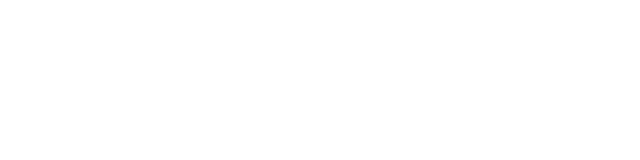
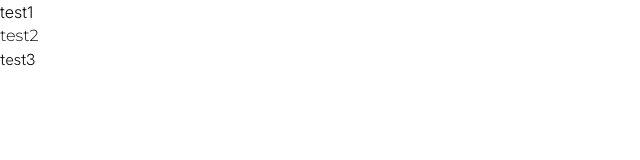
Before and after one commit to KevinAdiwiguna/nextjs-agency-website, a Next.js app: page / in a window 1280 px wide. Shown: the top 160 px of the page, without its empty margins (0-640 px from the left). Built offline with nearby package versions, Linux system fonts and the light colour scheme.

Commit message:
setup fonts

```diff
--- a/src/app/layout.tsx
+++ b/src/app/layout.tsx
@@ -1,5 +1,7 @@
 import type { Metadata } from "next";
 import "./globals.css";
+
+import { hanken_grotesk, inter, montserrat } from '@/styles/fonts'
 
 export const metadata: Metadata = {
   title: "Create Next App",
@@ -13,7 +15,7 @@ export default function RootLayout({
 }>) {
   return (
     <html lang="en">
-      <body>{children}</body>
+      <body className={`${hanken_grotesk} ${inter} ${montserrat}`}>{children}</body>
     </html>
   );
 }
--- a/src/app/page.tsx
+++ b/src/app/page.tsx
@@ -3,6 +3,10 @@ import Image from "next/image";
 export default function Home() {
   return (
     <>
+    <h1 className="font-inter">test1</h1>
+    <h1 className="font-mintserrat">test2</h1>
+    <h1 className="font-hanken_grotesk">test3</h1>
+
     </>
   );
 }
--- a/src/styles/fonts.ts
+++ b/src/styles/fonts.ts
@@ -1,5 +1,26 @@
-import { Inter } from "next/font/google";
+import { Inter, Montserrat,Hanken_Grotesk } from "next/font/google";
 
-export const inter = Inter({
+const inter_init = Inter({
     subsets: ["latin"],
+    weight: ["100", "300", "700"],
+    variable: "--font-inter",
+    display: 'swap'
 });
+
+const montserrat_init = Montserrat({
+    subsets: ["latin"],
+    weight: ["100", "300", "700"],
+    variable: "--font-montserrat",
+    display: 'swap'
+})
+
+const hanken_Grotesk_init = Hanken_Grotesk({
+    subsets: ["latin"],
+    weight: ["100", "300", "700"],
+    variable: "--font-hanken-grotesk",
+    display: 'swap'
+})
+
+export const inter = inter_init.variable
+export const montserrat = montserrat_init.variable
+export const hanken_grotesk = hanken_Grotesk_init.variable
--- a/tailwind.config.ts
+++ b/tailwind.config.ts
@@ -18,6 +18,12 @@ const config = {
       },
     },
     extend: {
+      fontFamily: {
+        inter: ["var(--font-inter)"],
+        mintserrat: ["var(--font-montserrat)"],
+        hanken_grotesk: ["var(--font-hanken-grotesk)"],
+
+      },
       colors: {
         border: "hsl(var(--border))",
         input: "hsl(var(--input))",
```
